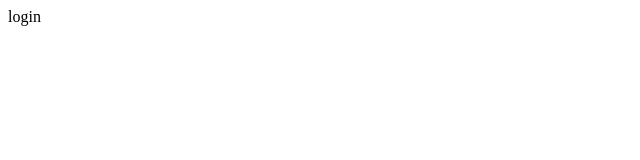
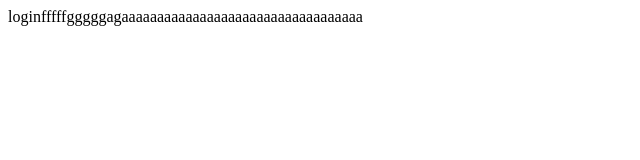
Before and after one commit to wnagyao/1914test, a plain HTML site: page login.html in a window 1280 px wide. Shown: the whole page, without its empty margins (0-640 px from the left). Drawn offline with Linux system fonts and the light colour scheme.

Commit message:
Update login.html

```diff
--- a/login.html
+++ b/login.html
@@ -7,7 +7,7 @@
     <title>Document</title>
 </head>
 <body>
-    login
+    loginfffffgggggagaaaaaaaaaaaaaaaaaaaaaaaaaaaaaaaaaa
 
 </body>
 </html>
```
